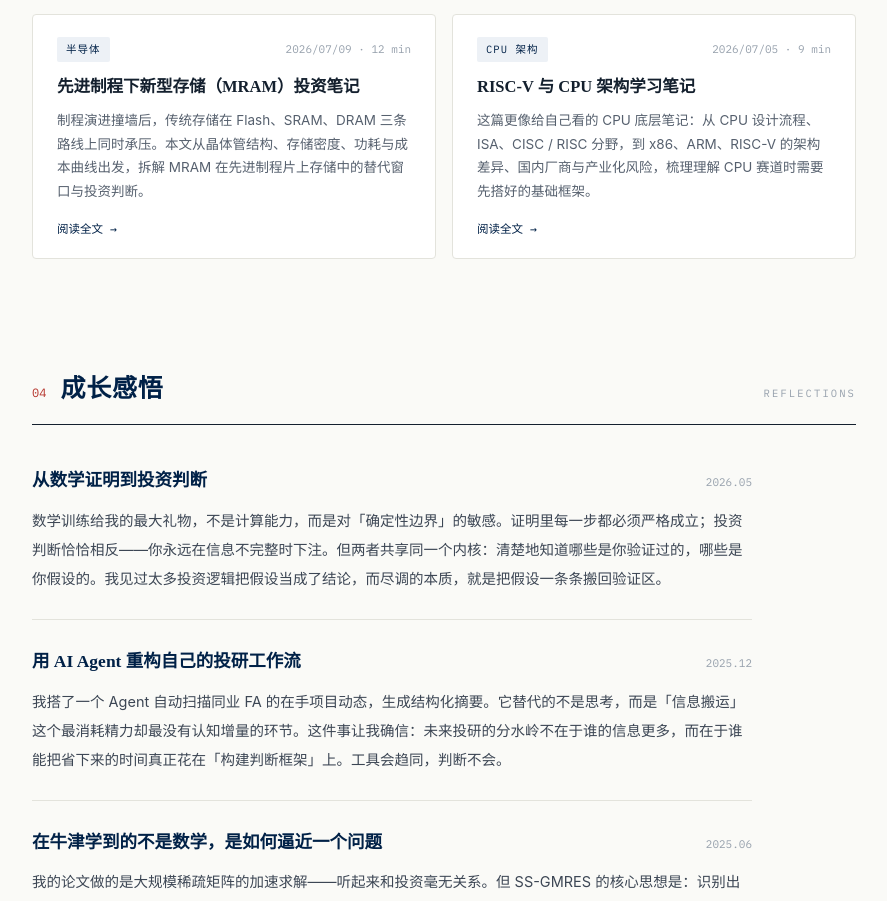
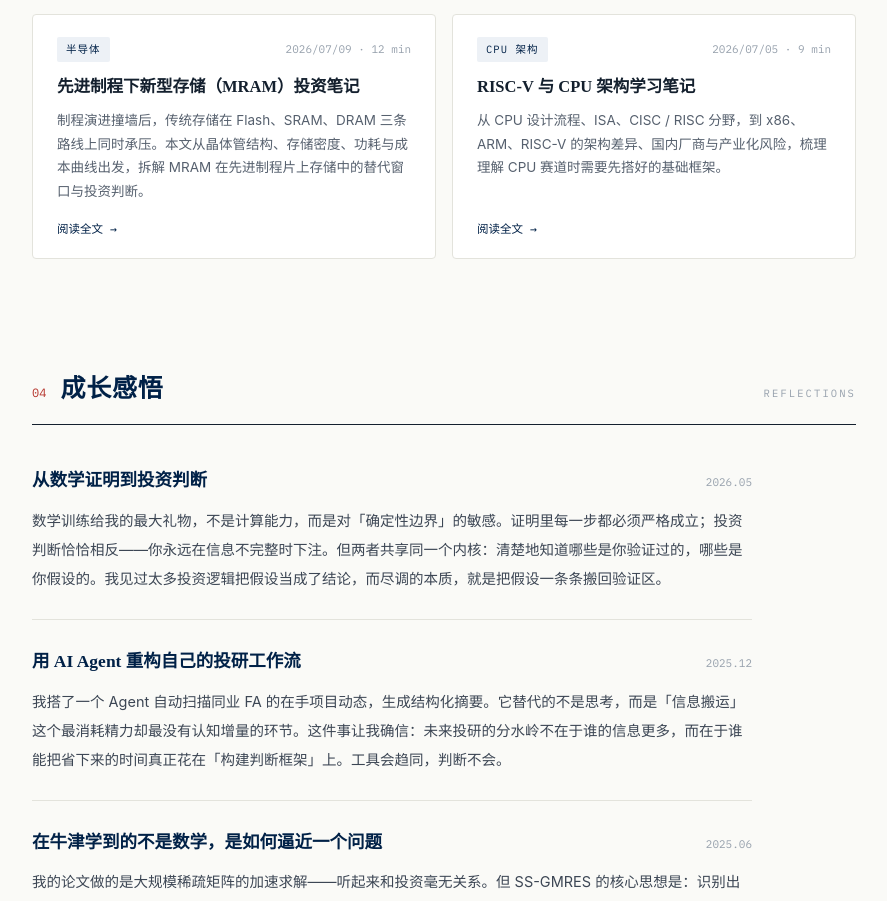
Before and after one commit to wyd0042/Kimming_chen, a React (Vite) app: page / in a window 1280 px wide. Shown: the part 3079-3980 px from the top of the page, without its empty margins (196-1083 px from the left). Built offline with nearby package versions, Linux system fonts and the light colour scheme.

Commit message:
Refine RISC-V note summary

```diff
--- a/src/JimmyChenSite.jsx
+++ b/src/JimmyChenSite.jsx
@@ -237,7 +237,7 @@ const THOUGHTS = [
     date: "2026/07/05",
     category: "CPU 架构",
     readTime: "9 min",
-    summary: "这篇更像给自己看的 CPU 底层笔记：从 CPU 设计流程、ISA、CISC / RISC 分野，到 x86、ARM、RISC-V 的架构差异、国内厂商与产业化风险，梳理理解 CPU 赛道时需要先搭好的基础框架。",
+    summary: "从 CPU 设计流程、ISA、CISC / RISC 分野，到 x86、ARM、RISC-V 的架构差异、国内厂商与产业化风险，梳理理解 CPU 赛道时需要先搭好的基础框架。",
     highlight: false,
     content: [
       { heading: "一、CPU 设计流程与 ISA" },
```
